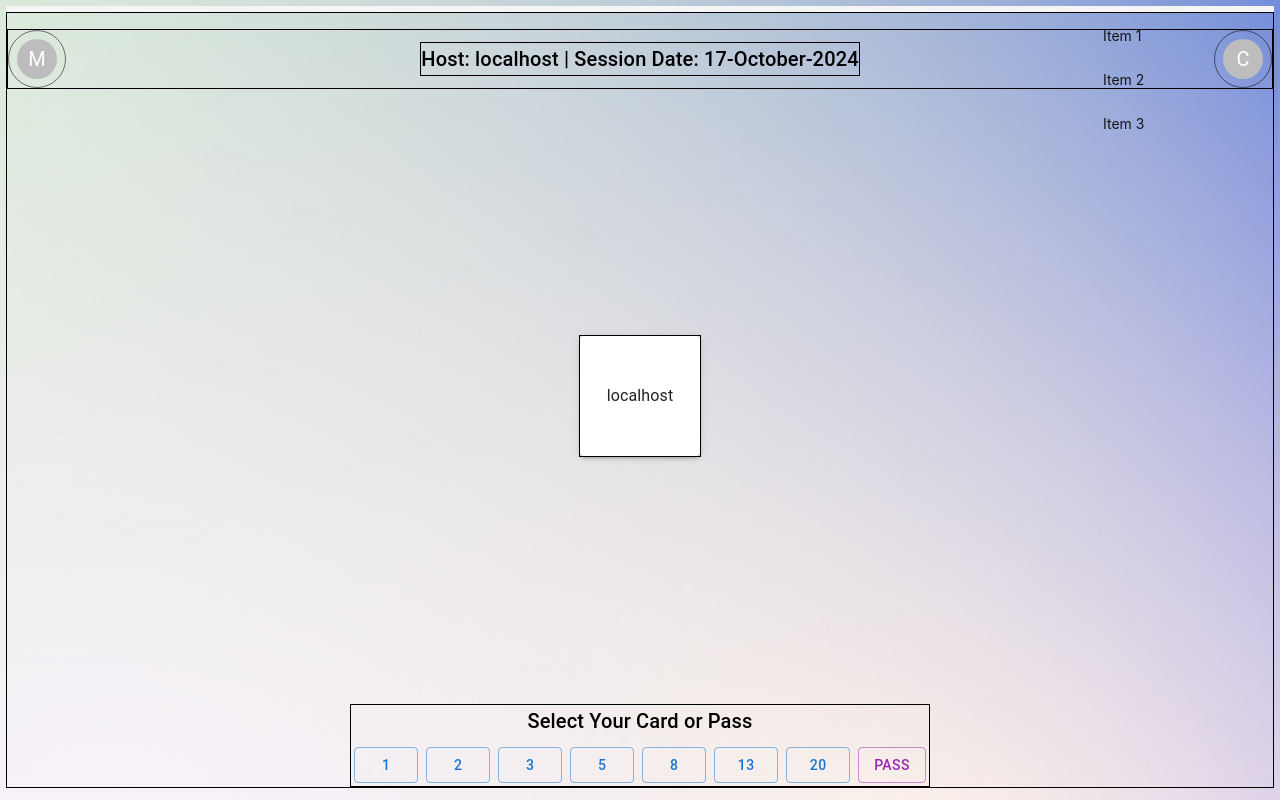
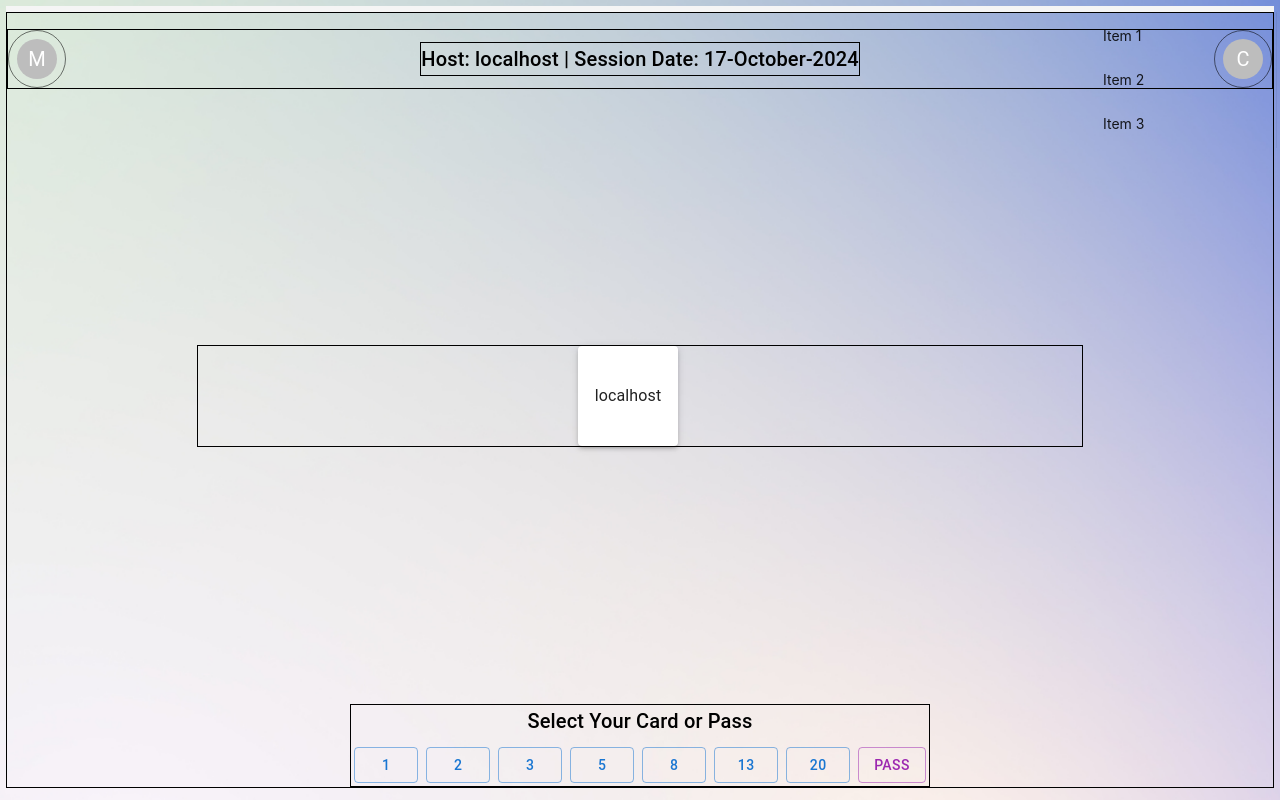
Before and after one commit to iceiceninja/PlanningPoker, a Next.js app in the folder Startup/my-app/: page /host in a window 1280 px wide. Built offline with nearby package versions, Linux system fonts and the light colour scheme; no server answers.

Commit message:
Adjusted table length so the right navbar can fit

```diff
--- a/Startup/my-app/app/host/page.tsx
+++ b/Startup/my-app/app/host/page.tsx
@@ -62,7 +62,6 @@ export default function HostSession() {
     const [selectedCard, setSelectedCard] = useState(null);
     const [players, setPlayers] = useState([
       { name: getDisplayHostname(), vote: "" },
-
     ]);
 
     /* Placeholders */
@@ -338,7 +337,9 @@ export default function HostSession() {
                     justifyContent: "center",
                     gap: 4,
                     marginBottom: 4,
-                    border: 1
+                    border: 1,
+                    width: "70%",
+                    marginRight: 2000
                 }}
                 >
                 {players.map((player, vote) => (
@@ -346,13 +347,14 @@ export default function HostSession() {
                     key={player.name}
                     elevation={3}
                     sx={{
-                        width: 120,  // Size of each player card
-                        height: 120, // Size of each player card
+                        width: 100,  // Size of each player card
+                        height: 100, // Size of each player card
                         display: "flex",
                         flexDirection: "column",
                         alignItems: "center",
                         justifyContent: "center",
                         padding: 3,
+                        marginRight: 3,
                     }}
                     >
                     <Typography>{player.name}</Typography>
```
